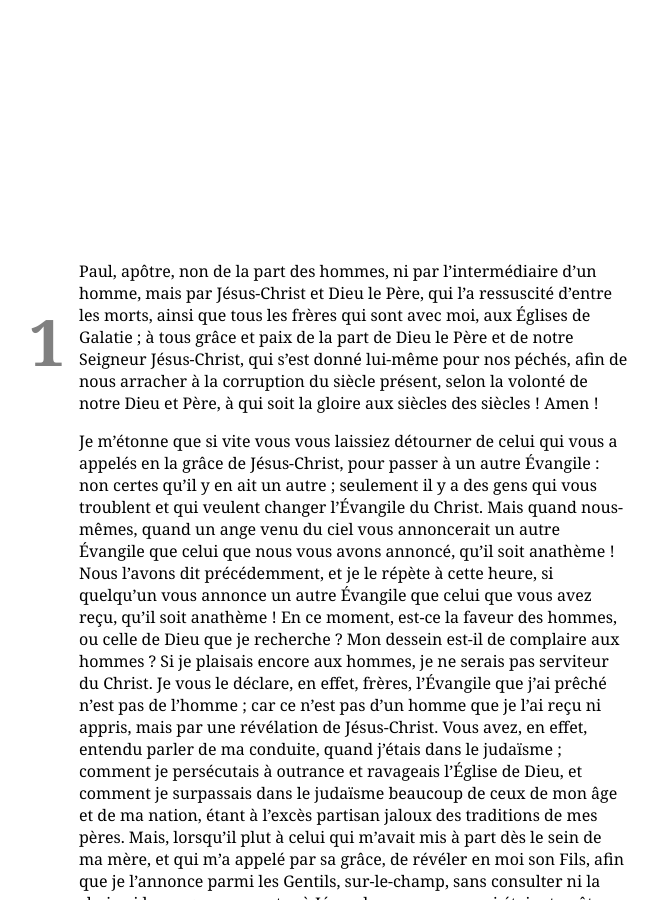
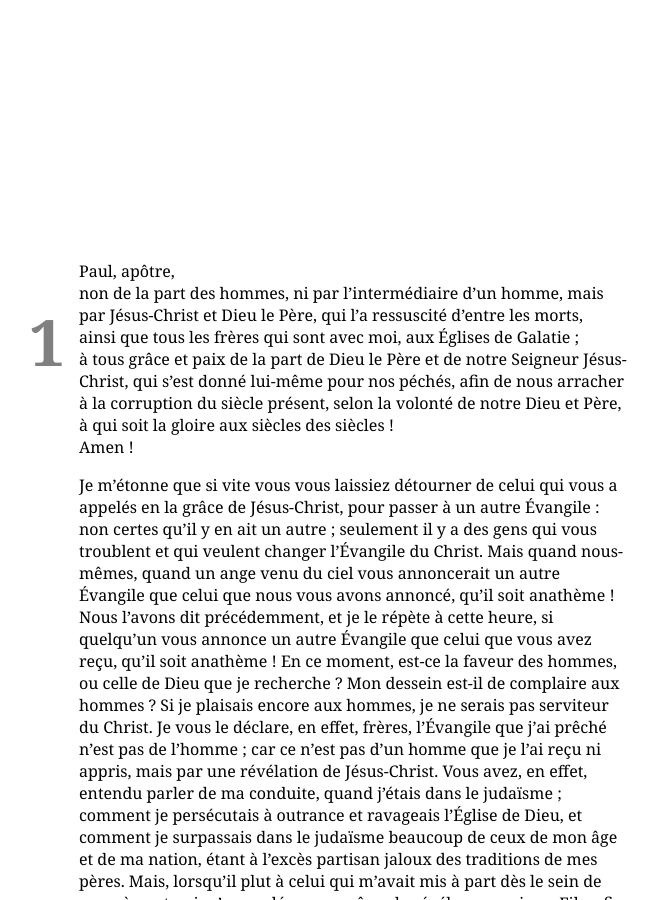
Before and after one commit to dreanod/dreanod.github.io, a Jekyll site: the page built from galatian2.html, in a window 1280 px wide and 900 px high, scrolled down 457 px. Shown: the whole window, without its empty margins (286-944 px from the left). Built offline with Jekyll 4.4.1, drawn with Linux system fonts in a browser that asks for light colours.

```diff
--- a/galatian2.html
+++ b/galatian2.html
@@ -3,11 +3,11 @@ title: Epitre aux Galates
 abbreviation: Gal
 text:
   1:
-    - 1: "Paul, apôtre, non de la part des hommes, ni par l’intermédiaire d’un homme, mais par Jésus-Christ et Dieu le Père, qui l’a ressuscité d’entre les morts,"
-      2: "ainsi que tous les frères qui sont avec moi, aux Églises de Galatie ;"
+    - 1: "Paul, apôtre,<br/> non de la part des hommes, ni par l’intermédiaire d’un homme, mais par Jésus-Christ et Dieu le Père, qui l’a ressuscité d’entre les morts,<br/>"
+      2: "ainsi que tous les frères qui sont avec moi, aux Églises de Galatie ;<br/>"
       3: "à tous grâce et paix de la part de Dieu le Père et de notre Seigneur Jésus-Christ,"
       4: "qui s’est donné lui-même pour nos péchés, afin de nous arracher à la corruption du siècle présent, selon la volonté de notre Dieu et Père,"
-      5: "à qui soit la gloire aux siècles des siècles ! Amen !"
+      5: "à qui soit la gloire aux siècles des siècles !<br/> Amen !"
     - 6: "Je m’étonne que si vite vous vous laissiez détourner de celui qui vous a appelés en la grâce de Jésus-Christ, pour passer à un autre Évangile :"
       7: "non certes qu’il y en ait un autre ; seulement il y a des gens qui vous troublent et qui veulent changer l’Évangile du Christ."
       8: "Mais quand nous-mêmes, quand un ange venu du ciel vous annoncerait un autre Évangile que celui que nous vous avons annoncé, qu’il soit anathème !"
```
